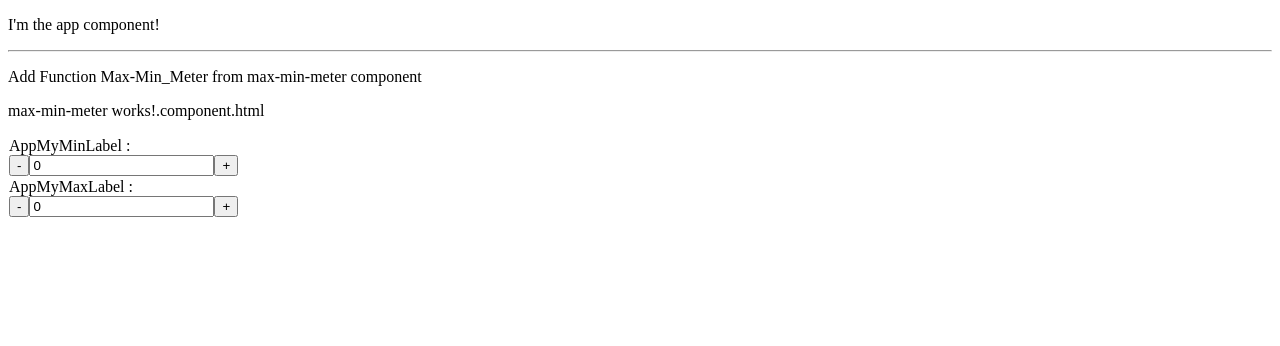
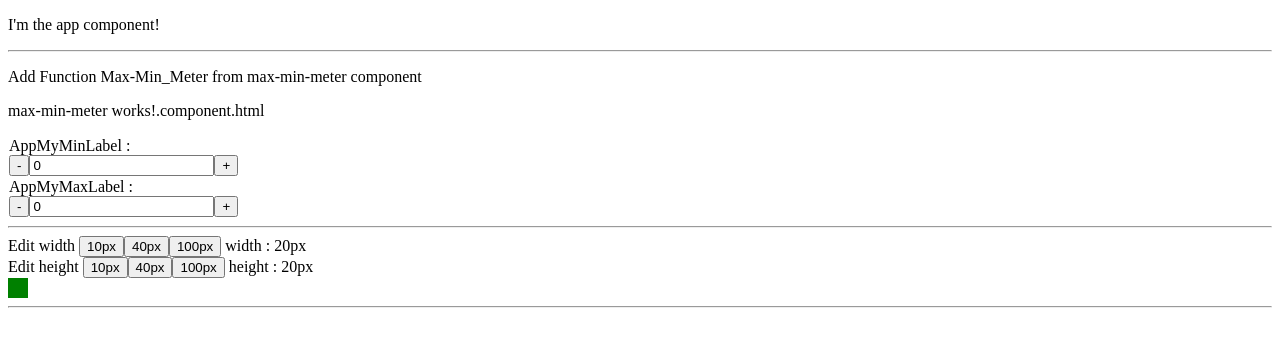
Before and after one commit to Vasutron/learn-angular, an Angular app: page / in a window 1280 px wide. Shown: the top 346 px of the page. Built offline with nearby package versions, Linux system fonts and the light colour scheme.

Commit message:
Add max-min-meter and square-flex components

```diff
--- a/src/app/app.component.html
+++ b/src/app/app.component.html
@@ -8,13 +8,26 @@
 
 <hr />
 <P>Add Function Max-Min_Meter from max-min-meter component</P>
-<app-max-min-meter
-  [minLabel]="MyminLabel"
-  [maxLabel]="MymaxLabel"
-
-  (maxChange)="doAppMaxChange($event)"
-  (minChange)="doAppMinChange($event)"
-
-  >
+<app-max-min-meter [minLabel]="MyminLabel" [maxLabel]="MymaxLabel" (maxChange)="doAppMaxChange($event)"
+  (minChange)="doAppMinChange($event)">
 
 </app-max-min-meter>
+
+
+<hr />
+<div>Edit width
+  <button type="button" (click)="MydivWidth=10">10px</button>
+  <button type="button" (click)="MydivWidth=40">40px</button>
+  <button type="button" (click)="MydivWidth=100">100px</button>
+  <label for=""> width : {{MydivWidth}}px</label>
+</div>
+<div>Edit height
+  <button type="button" (click)="MydivHeight=10">10px</button>
+  <button type="button" (click)="MydivHeight=40">40px</button>
+  <button type="button" (click)="MydivHeight=100">100px</button>
+  <label for=""> height : {{MydivHeight}}px</label>
+</div>
+<app-sqaure-flex [divWidth]="MydivWidth" [divHeight]="MydivHeight">
+
+</app-sqaure-flex>
+<hr />
--- a/src/app/app.component.ts
+++ b/src/app/app.component.ts
@@ -3,6 +3,7 @@ import { CommonModule } from '@angular/common';
 import { RouterOutlet } from '@angular/router';
 import { ActionBarComponent } from './action-bar/action-bar.component';
 import { MaxMinMeterComponent } from './max-min-meter/max-min-meter.component';
+import { SqaureFlexComponent } from './sqaure-flex/sqaure-flex.component';
 
 @Component({
   selector: 'app-root',
@@ -12,6 +13,7 @@ import { MaxMinMeterComponent } from './max-min-meter/max-min-meter.component';
     RouterOutlet,
     ActionBarComponent,
     MaxMinMeterComponent,
+    SqaureFlexComponent
   ],
   templateUrl: './app.component.html',
   styleUrl: './app.component.scss',
@@ -26,6 +28,8 @@ throw new Error('Method not implemented.');
   title = 'learn-angular';
   MyminLabel = 'AppMyMinLabel';
   MymaxLabel = 'AppMyMaxLabel';
+  MydivWidth = 20;
+  MydivHeight = 20;
 
   testClick() {
     console.log('testEventBinding_Button');
--- /dev/null
+++ b/src/app/sqaure-flex/sqaure-flex.component.html
@@ -0,0 +1,4 @@
+<!-- <p>sqaure-flex.component.html</p> -->
+<div style="background-color: green;"
+[style.width.px]="divWidth"
+[style.height.px]="divHeight"></div>
```
Also changed, not shown: src/app/sqaure-flex/sqaure-flex.component.ts (added, +14 -0 lines), src/app/sqaure-flex/sqaure-flex.component.scss (added), 1 other file (tests, documents, lock files or other folders).
